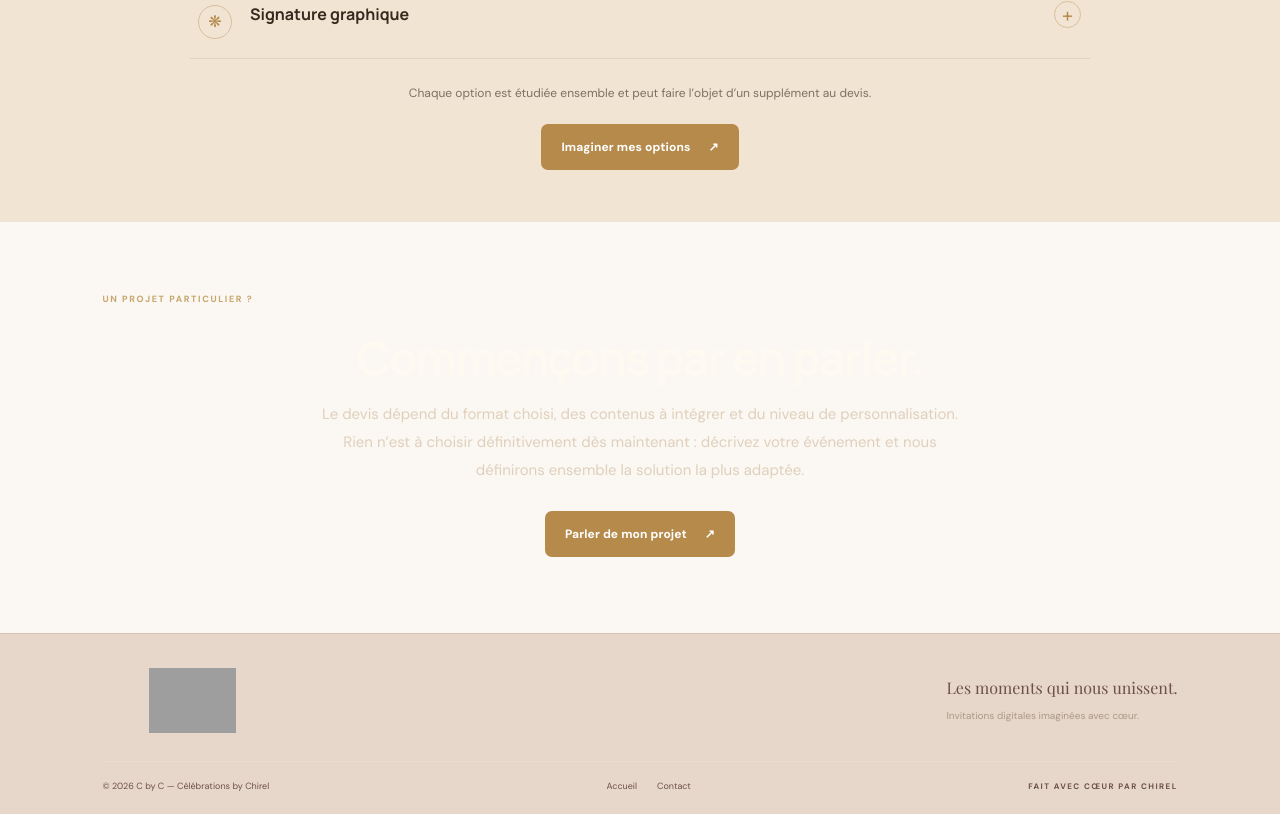
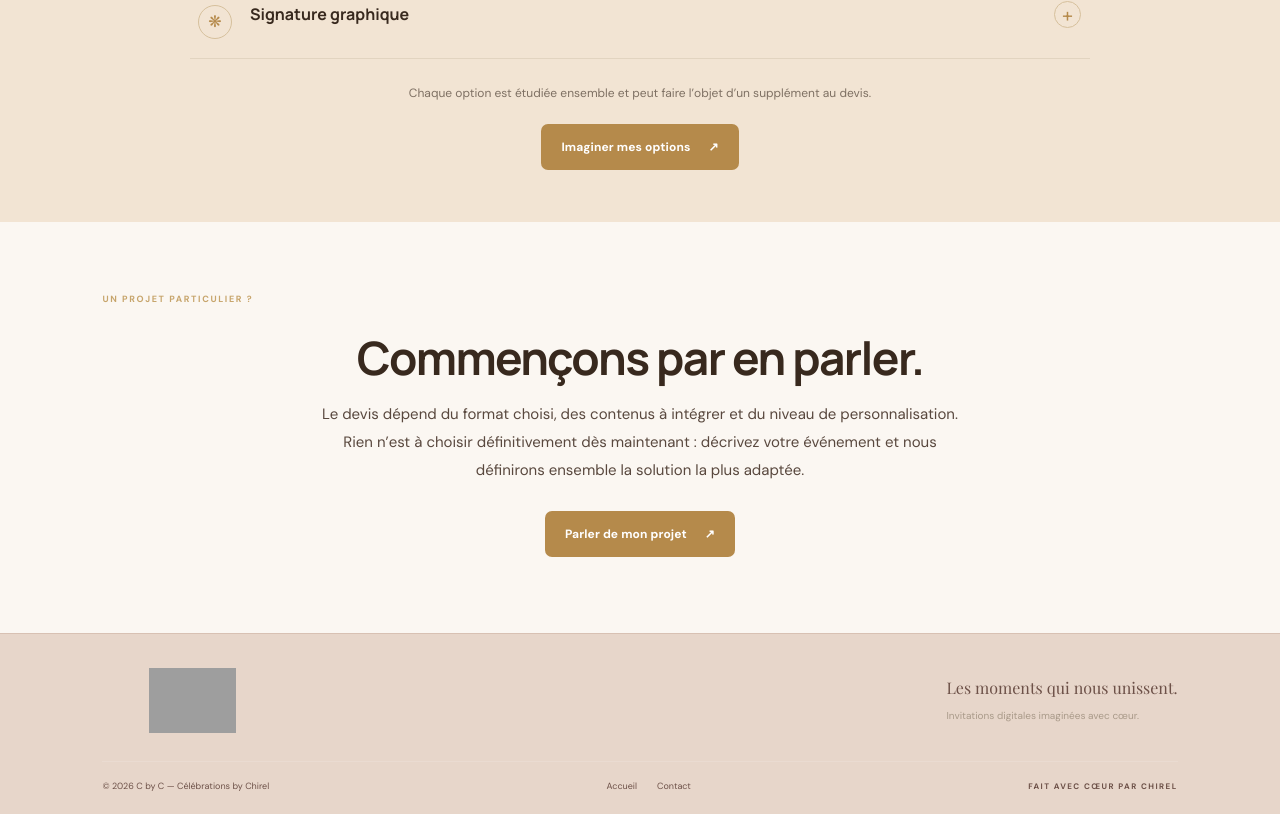
Before and after one commit to chirelhalioua/C-by-C, a Nuxt app: page /formules in a window 1280 px wide. Shown: the part 1776-2590 px from the top of the page. Built offline with nearby package versions, Linux system fonts and the light colour scheme; grey boxes are pictures that could not be loaded; a web font is replaced by a local one.

Commit message:
Améliorer le contraste de la section projet particulier

```diff
--- a/assets/css/main.css
+++ b/assets/css/main.css
@@ -1410,3 +1410,28 @@ body, .site-shell { background: #fbf7f2 !important; }
   color: #38291e !important;
   -webkit-text-fill-color: #38291e !important;
 }
+
+
+/* Lisibilité de la section « Un projet particulier ? » dans les formules */
+.offers-note h2,
+.offers-note h2 span,
+.offers-note p,
+.offers-note .section-eyebrow,
+.offers-note .offer-note-title,
+.offers-note .offer-note-copy {
+  opacity: 1 !important;
+}
+.offers-note h2,
+.offers-note h2 span {
+  color: #38291e !important;
+  -webkit-text-fill-color: #38291e !important;
+}
+.offers-note p,
+.offers-note .offer-note-copy {
+  color: #59483e !important;
+  -webkit-text-fill-color: #59483e !important;
+}
+.offers-note h2 span {
+  color: #a97935 !important;
+  -webkit-text-fill-color: #a97935 !important;
+}
```
